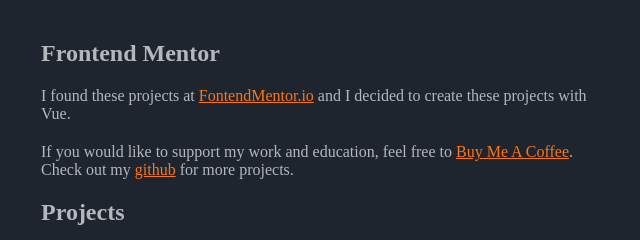
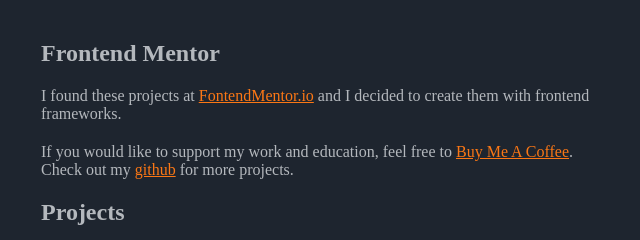
Before and after one commit to wcazes/frontendmentor-projects, a plain HTML site: page index.html in a window 1280 px wide. Shown: the top 240 px of the page, 319-959 px from the left. Drawn offline with Linux system fonts and the light colour scheme.

Commit message:
Update index.html

```diff
--- a/index.html
+++ b/index.html
@@ -40,7 +40,7 @@
     </style>
     <main class="container">
         <h2>Frontend Mentor</h2>
-        <p>I found these projects at <a href="https://www.frontendmentor.io/challenges/interactive-rating-component-koxpeBUmI" target="_blank">FontendMentor.io</a> and I decided to create these projects with Vue.</p>
+        <p>I found these projects at <a href="https://www.frontendmentor.io/challenges/interactive-rating-component-koxpeBUmI" target="_blank">FontendMentor.io</a> and I decided to create them with frontend frameworks.</p>
 
         <p>If you would like to support my work and education, feel free to <a href="https://buymeacoffee.com/wcazes" target="_blank">Buy Me A Coffee</a>. Check out my <a href="https://github.com/wcazes" target="_blank">github</a> for more projects.</p></p>
         <h2>Projects</h2>
```
